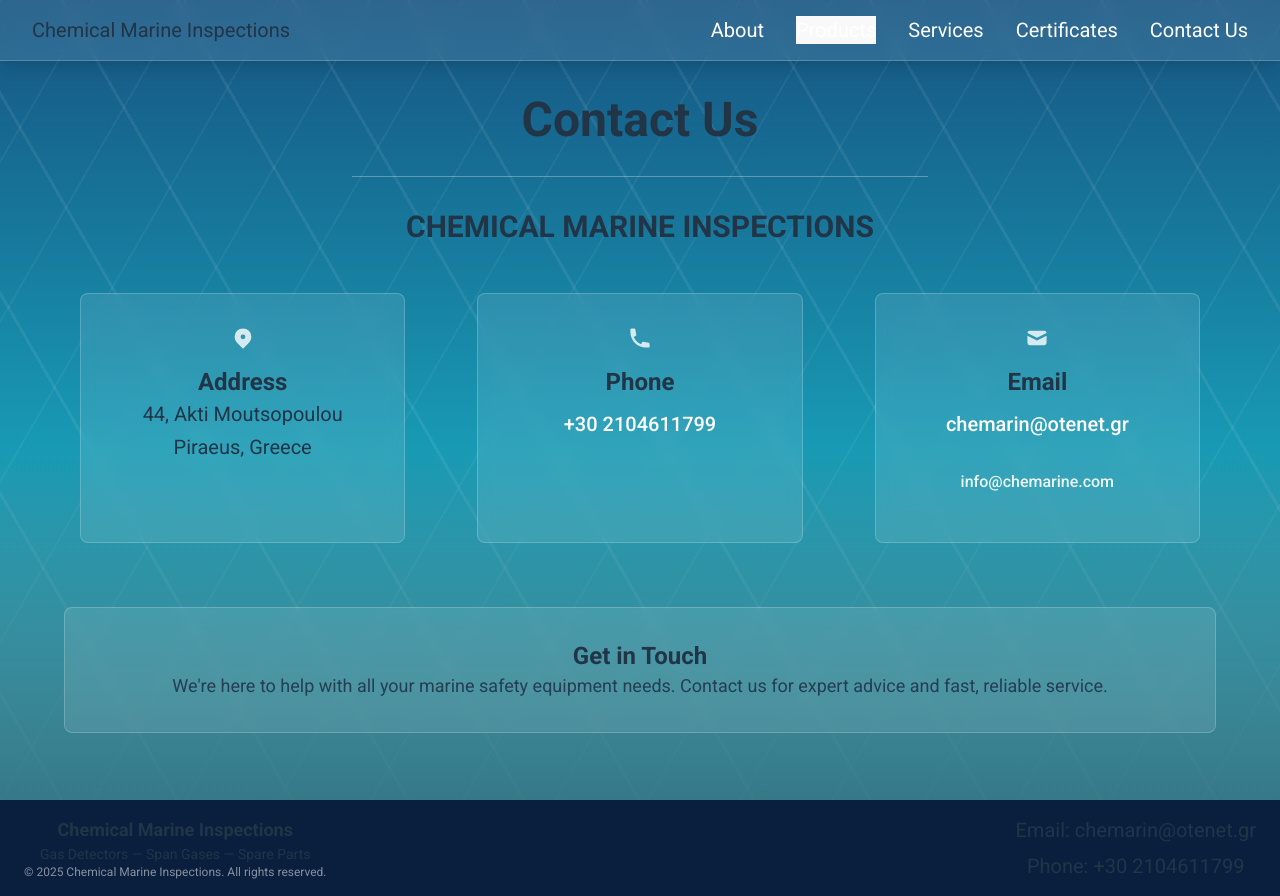
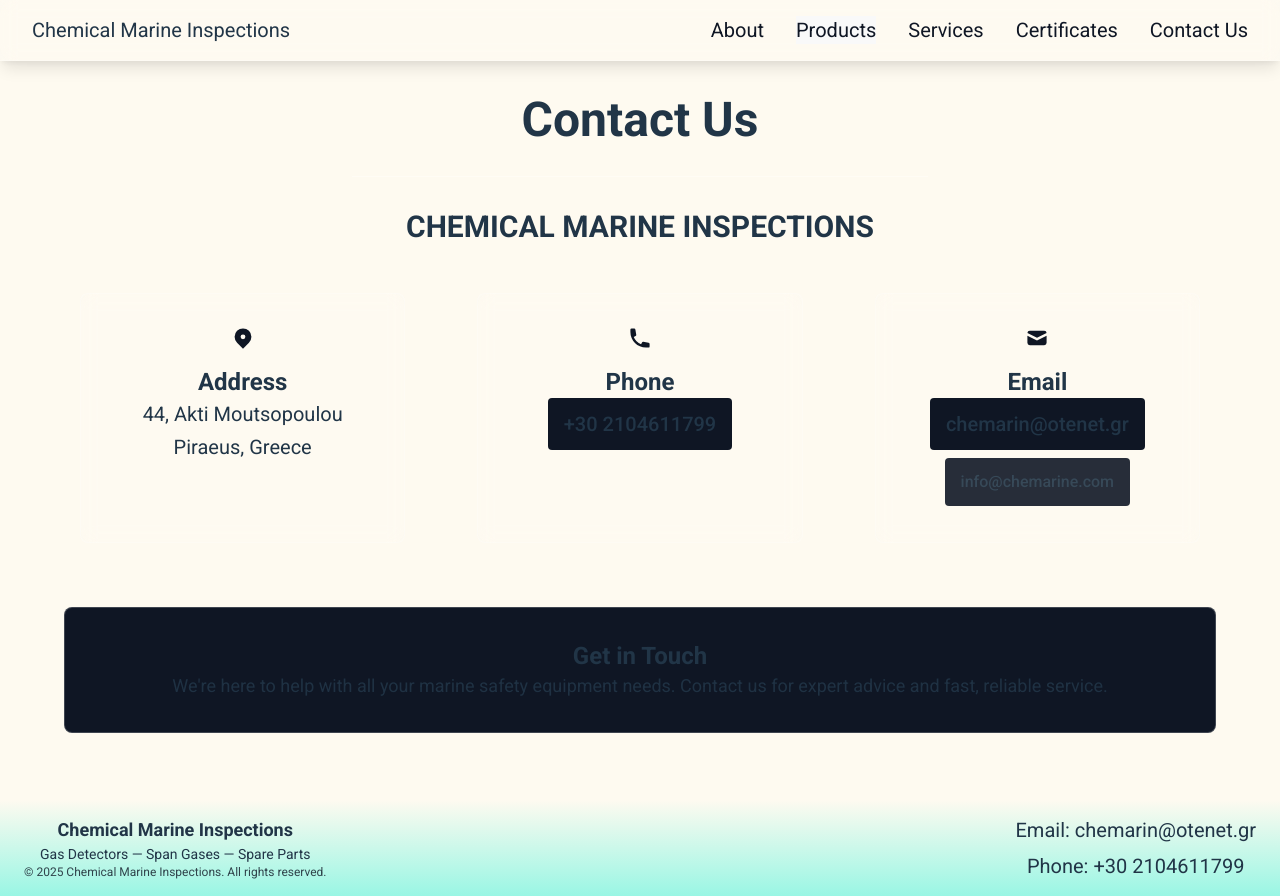
Before and after one commit to Antony-evm/chemarine, a Vue app: page /contact in a window 1280 px wide. Built offline with nearby package versions, Linux system fonts and the light colour scheme.

Commit message:
primary colors

```diff
--- a/src/App.vue
+++ b/src/App.vue
@@ -5,15 +5,7 @@ import FooterComponent from './components/FooterComponent.vue';
 <template>
   <div class="relative min-h-screen overflow-hidden">
 
-    <div class="absolute inset-0 z-0 bg-gradient-to-b from-[#165482] via-[#189ab4] to-[#83c5be]" />
-    <div class="pointer-events-none absolute inset-0 z-10" style="
-      background: repeating-linear-gradient(120deg,rgba(255,255,255,0.05) 0 2px,transparent 2px 80px),
-                  repeating-linear-gradient(60deg,rgba(255,255,255,0.07) 0 3px,transparent 3px 100px);
-      mix-blend-mode: lighten;
-    "></div>
-    <div
-      class="pointer-events-none absolute inset-0 z-20 bg-gradient-to-b from-transparent via-transparent to-[#15516b]/80">
-    </div>
+    <div class="absolute inset-0 z-0 bg-[#FEFAF0]" />
     <div class="relative z-30">
       <div class="min-h-screen">
         <NavbarComponent />
--- a/src/components/FooterComponent.vue
+++ b/src/components/FooterComponent.vue
@@ -2,14 +2,14 @@
 import { PRIMARY_EMAIL, PHONE_NO, COMPANY_NAME } from '@/data/contactInformation';
 </script>
 <template>
-    <footer class="bg-[#0a1f3d] padding w-full">
+    <footer class="bg-gradient-to-t from-teal-200 to-transparent padding w-full">
         <div class="flex flex-col items-center text-center
              sm:flex-row sm:justify-between sm:items-start
              gap-6">
             <div>
                 <p class="text-lg font-bold">{{ COMPANY_NAME }}</p>
                 <p class="text-sm">Gas Detectors — Span Gases — Spare Parts</p>
-                <div class="text-center text-xs text-white/50">
+                <div class="text-center text-xs text-graphite/80">
                     © {{ new Date().getFullYear() }} {{ COMPANY_NAME }}. All rights reserved.
                 </div>
             </div>
--- a/src/components/NavbarComponent.vue
+++ b/src/components/NavbarComponent.vue
@@ -174,7 +174,7 @@ onUnmounted(() => {
             <li role="none"><router-link to="/contact" class="navbar-element" role="menuitem">Contact Us</router-link>
             </li>
         </ul> <button ref="mobileMenuButton"
-            class="md:hidden inline-flex items-center justify-center p-2 rounded-md focus:outline-none focus:ring-2 focus:ring-offset-2 focus:ring-teal-500 relative z-[110]"
+            class="md:hidden inline-flex items-center justify-center p-2 rounded-md relative z-[110]"
             @click.stop="toggleMobileMenu" :aria-expanded="isMobileOpen" aria-label="Toggle navigation menu">
             <!-- Hamburger Icon -->
             <svg v-if="!isMobileOpen" class="w-6 h-6" fill="none" stroke="currentColor" viewBox="0 0 24 24">
@@ -194,34 +194,29 @@ onUnmounted(() => {
                     <nav class="flex-1 flex flex-col justify-center px-0">
                         <ul class="space-y-8 text-center">
                             <li>
-                                <RouterLink to="/"
-                                    class="block text-2xl font-semibold text-white hover:text-teal-200 transition-colors py-3"
-                                    @click="toggleMobileMenu">
+                                <RouterLink to="/" class="block transition-colors py-3" @click="toggleMobileMenu">
                                     About
                                 </RouterLink>
                             </li>
 
                             <!-- Products submenu -->
                             <li>
-                                <div class="text-2xl font-semibold text-white mb-4">Products</div>
+                                <div class="text-2xl font-semibold mb-4">Products</div>
                                 <ul class="space-y-4 pl-4">
                                     <li>
-                                        <RouterLink to="/gas-detection-instruments"
-                                            class="block text-lg text-white/90 hover:text-teal-200 transition-colors py-2"
+                                        <RouterLink to="/gas-detection-instruments" class="block transition-colors py-2"
                                             @click="toggleMobileMenu">
                                             Gas Detection Instruments
                                         </RouterLink>
                                     </li>
                                     <li>
-                                        <RouterLink to="/calibration-gases"
-                                            class="block text-lg text-white/90 hover:text-teal-200 transition-colors py-2"
+                                        <RouterLink to="/calibration-gases" class="block transition-colors py-2"
                                             @click="toggleMobileMenu">
                                             Calibration Gases
                                         </RouterLink>
                                     </li>
                                     <li>
-                                        <RouterLink to="/spare-parts"
-                                            class="block text-lg text-white/90 hover:text-teal-200 transition-colors py-2"
+                                        <RouterLink to="/spare-parts" class="block transition-colors py-2"
                                             @click="toggleMobileMenu">
                                             Spare Parts
                                         </RouterLink>
@@ -230,24 +225,21 @@ onUnmounted(() => {
                             </li>
 
                             <li>
-                                <RouterLink to="/services"
-                                    class="block text-2xl font-semibold text-white hover:text-teal-200 transition-colors py-3"
+                                <RouterLink to="/services" class="block transition-colors py-3"
                                     @click="toggleMobileMenu">
                                     Services
                                 </RouterLink>
                             </li>
 
                             <li>
-                                <RouterLink to="/certificates"
-                                    class="block text-2xl font-semibold text-white hover:text-teal-200 transition-colors py-3"
+                                <RouterLink to="/certificates" class="block transition-colors py-3"
                                     @click="toggleMobileMenu">
                                     Certificates
                                 </RouterLink>
                             </li>
 
                             <li>
-                                <RouterLink to="/contact"
-                                    class="block text-2xl font-semibold text-white hover:text-teal-200 transition-colors py-3"
+                                <RouterLink to="/contact" class="block transition-colors py-3"
                                     @click="toggleMobileMenu">
                                     Contact Us
                                 </RouterLink>
@@ -257,7 +249,7 @@ onUnmounted(() => {
 
                     <!-- Footer -->
                     <div class="text-center pb-8 px-8">
-                        <p class="text-white/60 text-sm">
+                        <p class="text-sm">
                             Tap anywhere outside to close
                         </p>
                     </div>
@@ -270,14 +262,9 @@ onUnmounted(() => {
 
 <style scoped>
 .navbar-element {
-    color: white;
     transition: color 0.2s ease;
     cursor: pointer;
-}
-
-.navbar-element:hover {
-    color: #a7f3d0;
-    /* teal-200 */
+    @apply text-graphite hover:text-teal-500
 }
 
 .fixed-top {
--- a/src/components/home_page/FlorencePicturesComponent.vue
+++ b/src/components/home_page/FlorencePicturesComponent.vue
@@ -2,6 +2,7 @@
 import { useCarousel } from '@/composables/home_page/useFlorencePictures';
 import frontpage1 from '@/assets/frontpage/frontpage_1.jpg';
 import frontpage2 from '@/assets/frontpage/frontpage_2.jpg';
+import { COMPANY_NAME } from '@/data/contactInformation';
 
 const images = [
     { src: frontpage1, alt: 'Crew member calibrating gas detector on deck at sunset' },
@@ -57,8 +58,8 @@ const {
 
         <!-- Overlay Text -->
         <div class="z-30 absolute inset-x-0 text-center drop-shadow-lg pointer-events-none">
-            <h1 class="uppercase">Chemical Marine Inspections</h1>
-            <p class="mt-2">Gas Detectors — Span Gases — Spare Parts</p>
+            <h1 class="uppercase text-white">{{ COMPANY_NAME }}</h1>
+            <p class="mt-2 text-white">Gas Detectors — Span Gases — Spare Parts</p>
         </div>
 
         <!-- Indicators -->
--- a/src/pages/ContactUsPage.vue
+++ b/src/pages/ContactUsPage.vue
@@ -80,7 +80,7 @@ import { ADDRESS, CITY, COUNTRY, PHONE_NO, PRIMARY_EMAIL, SECONDARY_EMAIL, COMPA
 
         <!-- Call to Action -->
         <div class="mt-8 sm:mt-10 md:mt-12 text-center">
-            <div class="bg-white/10 backdrop-blur-sm rounded-lg p-4 sm:p-6 md:p-8 border border-white/20">
+            <div class="bg-graphite backdrop-blur-sm rounded-lg p-4 sm:p-6 md:p-8 border border-white/20">
                 <h3>Get in Touch</h3>
                 <p class="text-sm sm:text-base md:text-lg opacity-90 leading-relaxed">
                     We're here to help with all your marine safety equipment needs.
@@ -121,7 +121,7 @@ import { ADDRESS, CITY, COUNTRY, PHONE_NO, PRIMARY_EMAIL, SECONDARY_EMAIL, COMPA
 
 /* Contact Elements */
 .contact-icon {
-    @apply flex justify-center text-white/80 mb-3 sm:mb-4
+    @apply flex justify-center text-graphite mb-3 sm:mb-4
 }
 
 .contact-icon svg {
@@ -144,7 +144,6 @@ import { ADDRESS, CITY, COUNTRY, PHONE_NO, PRIMARY_EMAIL, SECONDARY_EMAIL, COMPA
 }
 
 .contact-link {
-    color: white;
     text-decoration: none;
     transition: color 0.2s ease;
     font-weight: 500;
@@ -155,13 +154,9 @@ import { ADDRESS, CITY, COUNTRY, PHONE_NO, PRIMARY_EMAIL, SECONDARY_EMAIL, COMPA
     display: inline-flex;
     align-items: center;
     justify-content: center;
+    @apply bg-graphite hover:bg-teal-200 hover:underline;
 }
 
-.contact-link:hover {
-    color: #bfdbfe;
-    /* blue-200 */
-    text-decoration: underline;
-}
 
 .contact-link:focus {
     outline: 2px solid #93c5fd;
--- a/src/styles.css
+++ b/src/styles.css
@@ -2,14 +2,12 @@
   font-family: "Roboto";
   font-weight: 400;
   color-scheme: light dark;
-  color: rgba(255, 255, 255, 0.87);
-  background-color: #242424;
   font-display: swap;
-
   font-synthesis: none;
   text-rendering: optimizeLegibility;
   -webkit-font-smoothing: antialiased;
   -moz-osx-font-smoothing: grayscale;
+  @apply text-graphite bg-warm_white;
 }
 
 /* Focus management */
@@ -19,13 +17,11 @@
 
 /* Only show the outline when it's keyboard‐generated focus */
 *:focus-visible {
-  outline: 2px solid #189ab4;
-  outline-offset: 2px;
+  @apply outline-2 outline-offset-2 outline-graphite;
 }
 
 body {
-  margin: 0;
-  padding: 0;
+  @apply m-0 p-0;
 }
 
 h1 {
--- a/tailwind.config.js
+++ b/tailwind.config.js
@@ -12,6 +12,14 @@ module.exports = {
         paragraph: "2rem",
         section: "4rem",
         page: "6rem",
+      },
+      colors: {
+        off_white: "#F7FAFC",
+        warm_white: "#FEFAF0",
+        eggshell: "#FEFAF0",
+        charcoal: "#121212",
+        soft_black: "#1E1E1E",
+        graphite: "#0F1624",
       },
       keyframes: {
         fadeIn: {
```
